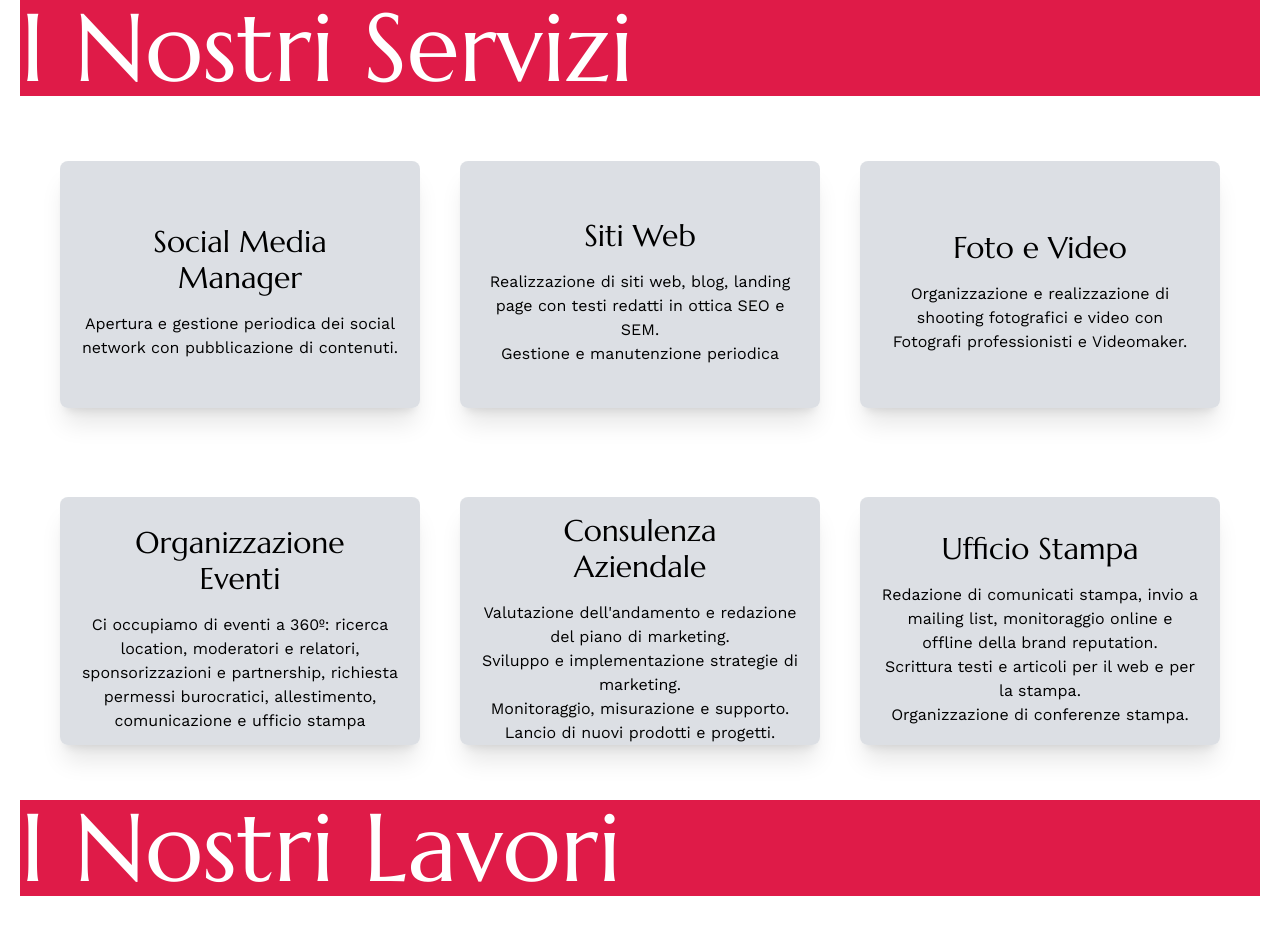
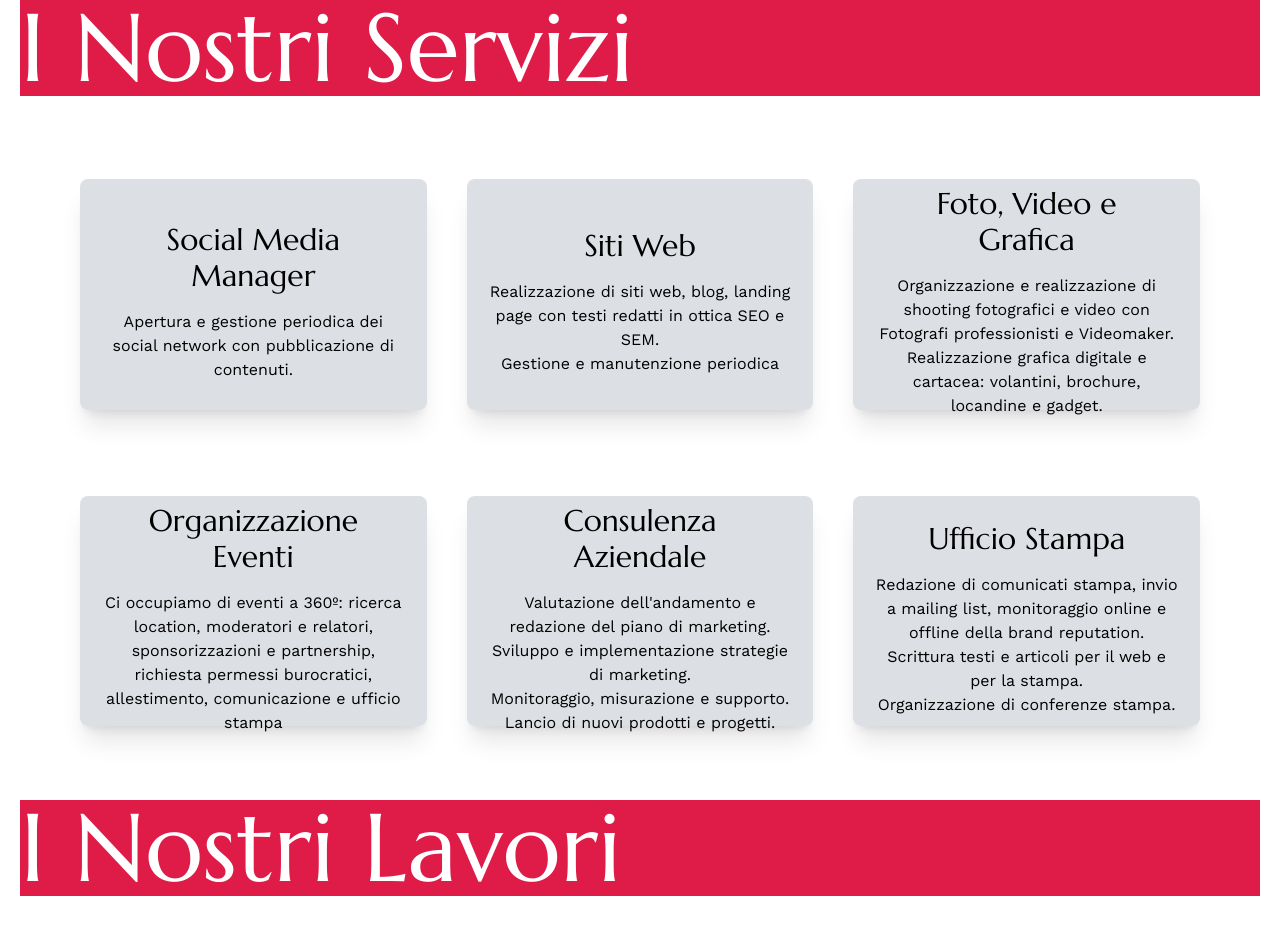
Before and after one commit to mcicerani/sacchetti-marketing-consulting, a React (Create React App) app: page / in a window 1280 px wide. Shown: the part 1620-2554 px from the top of the page. Built offline with nearby package versions, Linux system fonts and the light colour scheme; a web font is replaced by a local one.

Commit message:
mobile fix

```diff
--- a/src/components/Hero.js
+++ b/src/components/Hero.js
@@ -4,7 +4,7 @@ const Hero = () => {
   return (
     <div className="hero flex flex-col justify-center items-center h-dvh">
       <img src="logo.png" alt="hero" className="logo h-72 p-5 md:h-80 lg:h-96"/>
-      <h1 className="text-2xl lg:text-3xl text-logo mt-10">Scegli, Pubblica e Comunica con Noi!</h1>
+      <h1 className="text-xl lg:text-3xl text-logo mt-10">Scegli, Pubblica e Comunica con Noi!</h1>
     </div>
   );
 }
--- a/src/components/Servizi.js
+++ b/src/components/Servizi.js
@@ -4,34 +4,35 @@ const Servizi = () => {
     return (
         <div className="sezione min-h-dvh lg:h-dvh">
             <h1 className="bg-logo text-white text-6xl lg:text-8xl">I Nostri Servizi</h1>
-            <div className="grid lg:grid-cols-3 lg:grid-rows-2 h-5/6 m-10 items-center justify-center gap-10">
-            <div className="servizio shadow-xl bg-gray-300/75 rounded-lg p-5 text-center h-80 lg:h-5/6 flex flex-col items-center justify-center">
+            <div className="grid lg:grid-cols-3 lg:grid-rows-2 h-5/6 m-10 items-center justify-center gap-10 lg:p-5">
+            <div className="servizio shadow-xl bg-gray-300/75 rounded-lg p-10 lg:p-5 text-center h-80 lg:h-5/6 flex flex-col items-center justify-center">
                     <h2 className="text-3xl m-4">Social Media Manager</h2>
                     <p className="text-l">
                         Apertura e gestione periodica dei social network con pubblicazione di contenuti.
                     </p>
                 </div>
-                <div className="servizio shadow-xl bg-gray-300/75 rounded-lg p-5 text-center h-80 lg:h-5/6 flex flex-col items-center justify-center">
+                <div className="servizio shadow-xl bg-gray-300/75 rounded-lg p-10 lg:p-5 text-center h-80 lg:h-5/6 flex flex-col items-center justify-center">
                     <h2 className="text-3xl m-4">Siti Web</h2>
                     <p className="text-l">
                         Realizzazione di siti web, blog, landing page con testi redatti in ottica SEO e SEM.<br></br>
                         Gestione e manutenzione periodica
                     </p>
                 </div>
-                <div className="servizio shadow-xl bg-gray-300/75 rounded-lg p-5 text-center h-80 lg:h-5/6 flex flex-col items-center justify-center">
-                    <h2 className="text-3xl m-4">Foto e Video</h2>
+                <div className="servizio shadow-xl bg-gray-300/75 rounded-lg p-10 lg:p-5 text-center h-80 lg:h-5/6 flex flex-col items-center justify-center">
+                    <h2 className="text-3xl m-4">Foto, Video e Grafica</h2>
                     <p className="text-l">
-                        Organizzazione e realizzazione di shooting fotografici e video con Fotografi professionisti e Videomaker.
+                        Organizzazione e realizzazione di shooting fotografici e video con Fotografi professionisti e Videomaker.<br></br>
+                        Realizzazione grafica digitale e cartacea: volantini, brochure, locandine e gadget.
                     </p>
                 </div>
-                <div className="servizio shadow-xl bg-gray-300/75 rounded-lg p-5 text-center h-80 lg:h-5/6 flex flex-col items-center justify-center">
+                <div className="servizio shadow-xl bg-gray-300/75 rounded-lg p-10 lg:p-5 text-center h-80 lg:h-5/6 flex flex-col items-center justify-center">
                     <h2 className="text-3xl m-4">Organizzazione Eventi</h2>
                     <p className="text-l">
                         Ci occupiamo di eventi a 360º: ricerca location, moderatori e relatori, sponsorizzazioni e
                         partnership, richiesta permessi burocratici, allestimento, comunicazione e ufficio stampa
                     </p>
                 </div>
-                <div className="servizio shadow-xl bg-gray-300/75 rounded-lg p-5 text-center h-80 lg:h-5/6 flex flex-col items-center justify-center">
+                <div className="servizio shadow-xl bg-gray-300/75 rounded-lg p-10 lg:p-5 text-center h-80 lg:h-5/6 flex flex-col items-center justify-center">
                     <h2 className="text-3xl m-4">Consulenza Aziendale</h2>
                     <p className="text-l">
                         Valutazione dell'andamento e redazione del piano di marketing.<br></br>
@@ -40,7 +41,7 @@ const Servizi = () => {
                         Lancio di nuovi prodotti e progetti.<br></br>
                     </p>
                 </div>
-                <div className="servizio shadow-xl bg-gray-300/75 rounded-lg p-5 text-center h-80 lg:h-5/6 flex flex-col items-center justify-center">
+                <div className="servizio shadow-xl bg-gray-300/75 rounded-lg p-10 lg:p-5 text-center h-80 lg:h-5/6 flex flex-col items-center justify-center">
                     <h2 className="text-3xl m-4">Ufficio Stampa</h2>
                     <p className="text-l">
                         Redazione di comunicati stampa, invio a mailing list, monitoraggio online e offline della brand reputation.<br></br>
```
